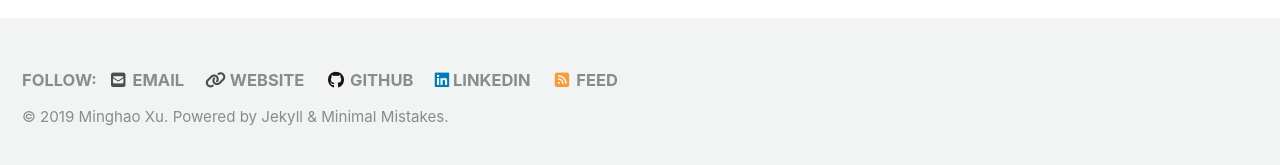
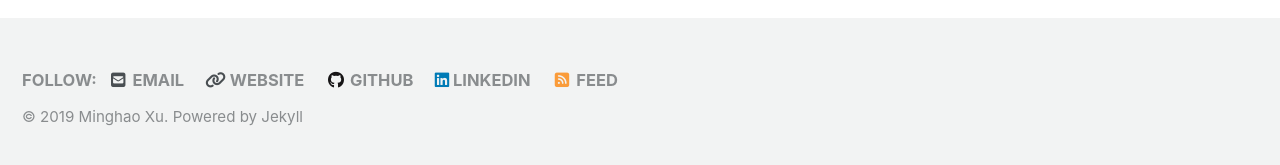
Before and after one commit to Minghao-Xu/Minghao-Xu.github.io, a Jekyll site: the page built from index.html, in a window 1280 px wide and 900 px high, scrolled down 738 px. Shown: the part 727-892 px from the top of the window. Built offline with Jekyll 4.4.1, drawn with Linux system fonts in a browser that asks for light colours; cached includes are drawn as plain includes; nearby versions of some CDN libraries; the list of posts is cut into pages by our own code.

Commit message:
Update footer.html

```diff
--- a/_includes/footer.html
+++ b/_includes/footer.html
@@ -16,4 +16,4 @@
   </ul>
 </div>
 
-<div class="page__footer-copyright">&copy; {{ site.time | date: '%Y' }} {{ site.name | default: site.title }}. {{ site.data.ui-text[site.locale].powered_by | default: "Powered by" }} <a href="https://jekyllrb.com" rel="nofollow">Jekyll</a> &amp; <a href="https://mademistakes.com/work/minimal-mistakes-jekyll-theme/" rel="nofollow">Minimal Mistakes</a>.</div>
+<div class="page__footer-copyright">&copy; {{ site.time | date: '%Y' }} {{ site.name | default: site.title }}. {{ site.data.ui-text[site.locale].powered_by | default: "Powered by" }} <a href="https://jekyllrb.com" rel="nofollow">Jekyll</a> </div>
```
